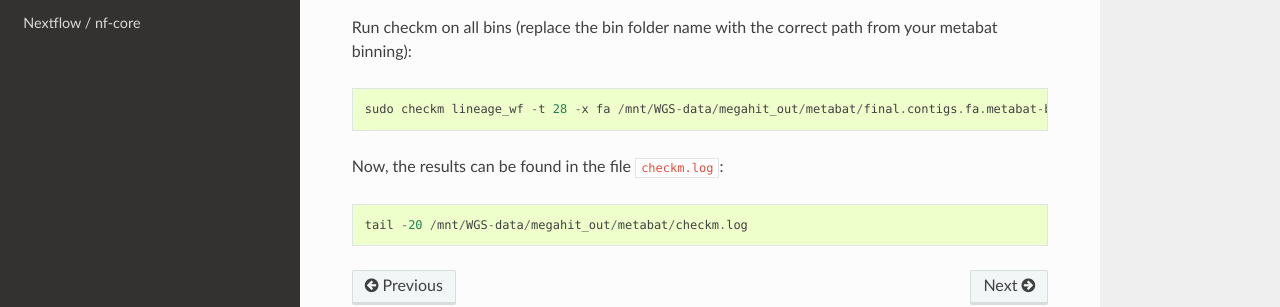
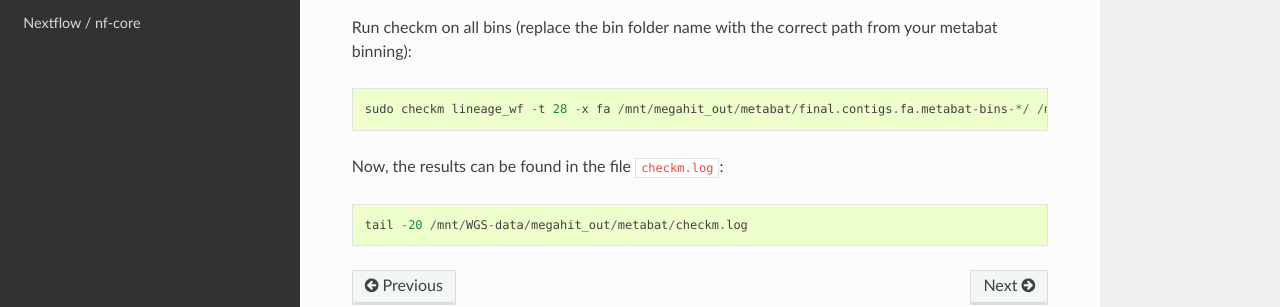
Before and after one commit to metagenomics/metagenomics-workshop, a Sphinx documentation site: the page built from docs/binning/bin_quality.rst, in a window 1280 px wide and 979 px high. Shown: the part 544-851 px from the top of the window. Built offline with Sphinx 7.4.7 and the Read the Docs theme 2.0.0, drawn with Linux system fonts in a browser that asks for light colours.

Commit message:
Update bin_quality.rst

```diff
--- a/docs/binning/bin_quality.rst
+++ b/docs/binning/bin_quality.rst
@@ -11,7 +11,7 @@
 
 Run checkm on all bins (replace the bin folder name with the correct path from your metabat binning)::
 
-  sudo checkm lineage_wf -t 28 -x fa /mnt/WGS-data/megahit_out/metabat/final.contigs.fa.metabat-bins-*/ /mnt/WGS-data/megahit_out/metabat/checkm/ > /mnt/WGS-data/megahit_out/metabat/checkm.log
+  sudo checkm lineage_wf -t 28 -x fa /mnt/megahit_out/metabat/final.contigs.fa.metabat-bins-*/ /mnt/megahit_out/metabat/checkm/ > /mnt/megahit_out/metabat/checkm.log
 
 Now, the results can be found in the file ``checkm.log``::
 
```
